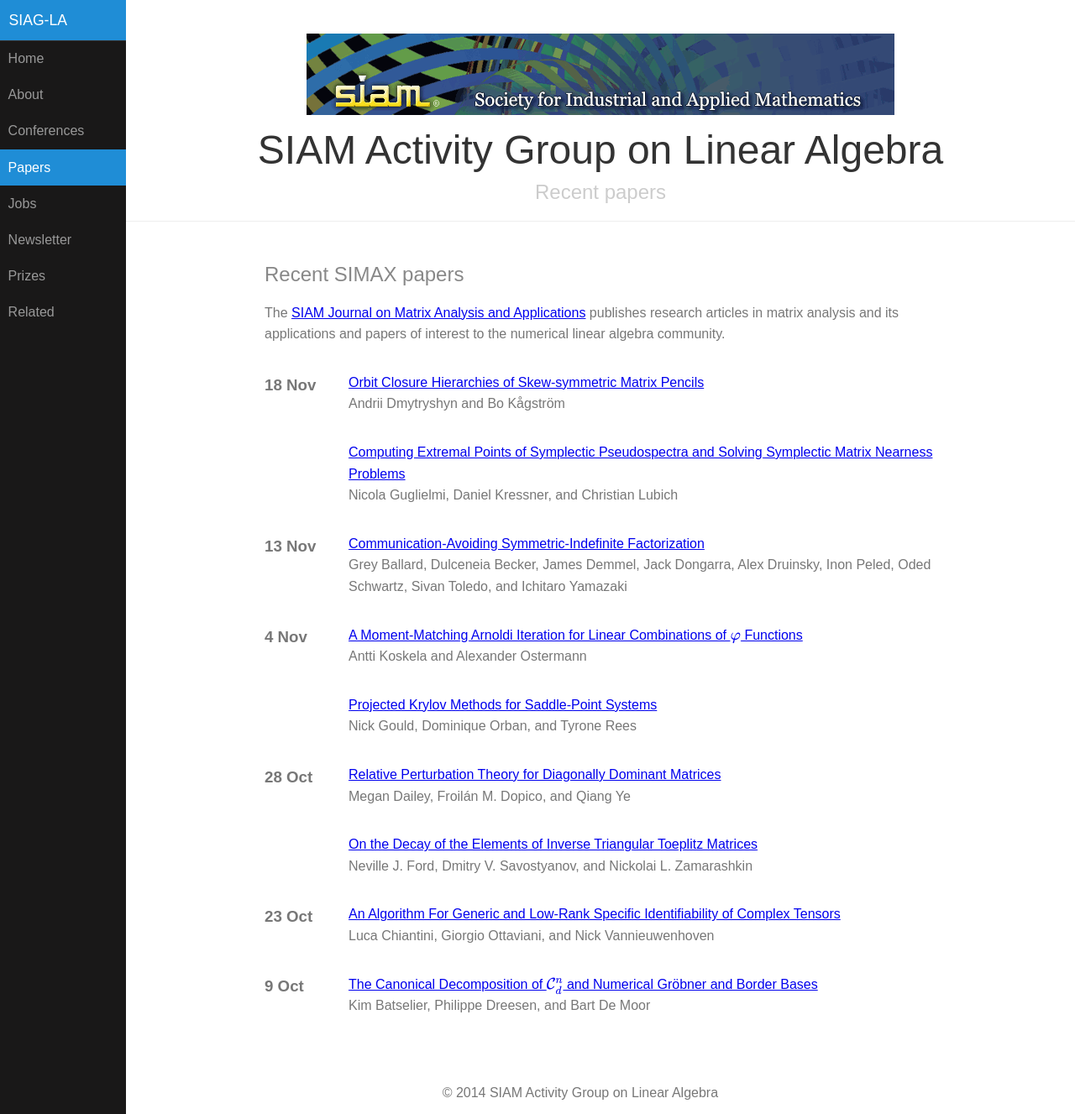
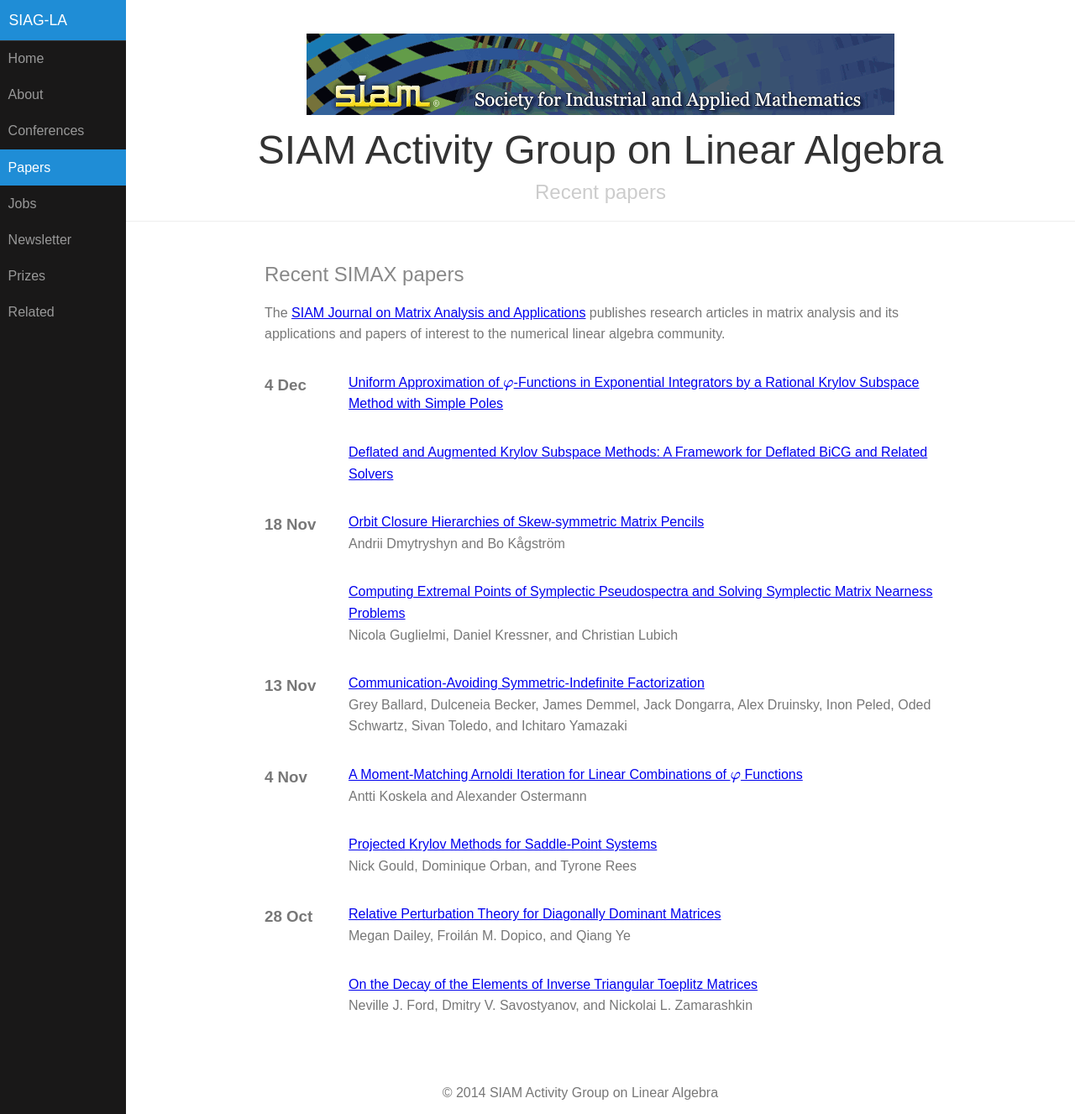
Before and after one commit to dbindel/siagla, a Jekyll site: the page built from simax.html, in a window 1280 px wide and 1327 px high. Shown: the whole window at 84% size. Built offline with Jekyll 4.4.1, drawn with Linux system fonts in a browser that asks for light colours; formulas are drawn with MathJax 3.

Commit message:
Automated updates to simax.yml

```diff
--- a/_data/simax.yml
+++ b/_data/simax.yml
@@ -568,3 +568,25 @@
   pp_start: '1429'
   title: Orbit Closure Hierarchies of Skew-symmetric Matrix Pencils
   volume: '35'
+- authors: '
+
+    '
+  date: Thu, 04 Dec 2014 08:00:00 GMT
+  doi: doi:10.1137/130923087
+  link: http://epubs.siam.org/doi/abs/10.1137/130923087?ai=s7&mi=3ezuvv&af=R
+  pp_end: '1466'
+  pp_start: '1444'
+  title: 'Deflated and Augmented Krylov Subspace Methods: A Framework for Deflated
+    BiCG and Related Solvers'
+  volume: '35'
+- authors: '
+
+    '
+  date: Thu, 04 Dec 2014 08:00:00 GMT
+  doi: doi:10.1137/140964655
+  link: http://epubs.siam.org/doi/abs/10.1137/140964655?ai=s7&mi=3ezuvv&af=R
+  pp_end: '1489'
+  pp_start: '1467'
+  title: Uniform Approximation of $\varphi$-Functions in Exponential Integrators by
+    a Rational Krylov Subspace Method with Simple Poles
+  volume: '35'
```
